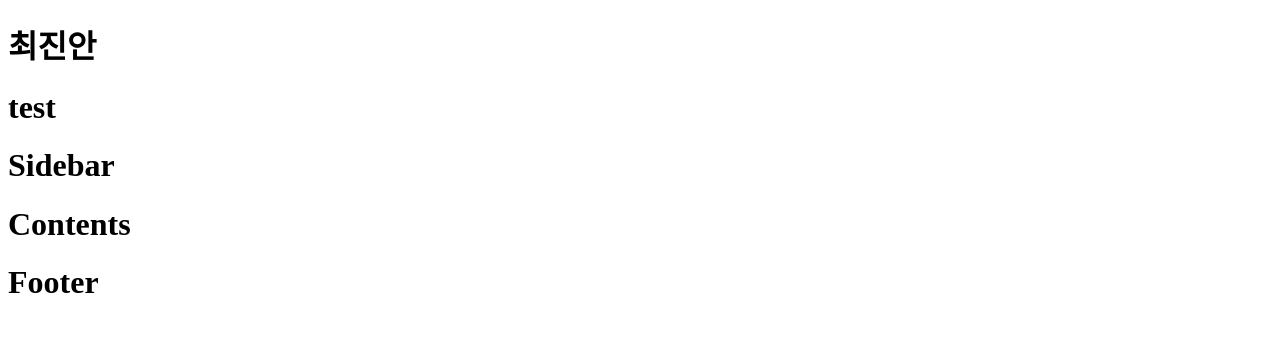
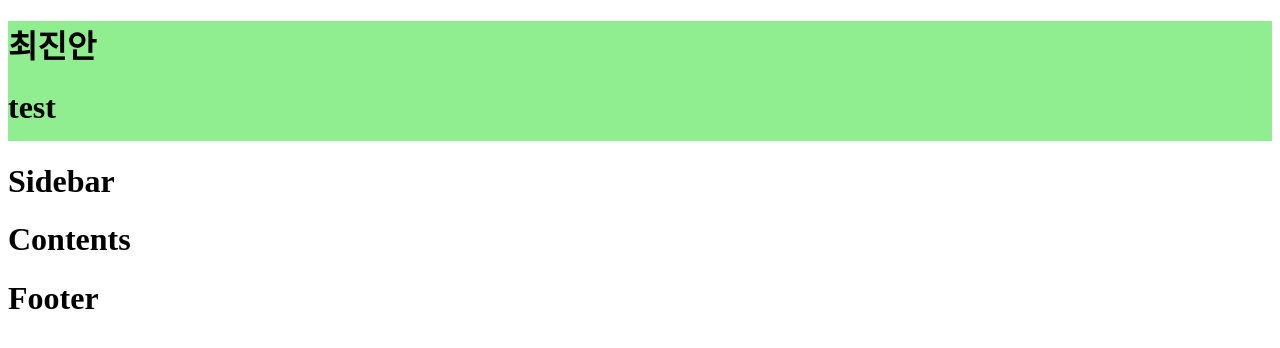
Before and after one commit to wlsdks/React-Study, a React (Create React App) app in the folder react-standard/: page / in a window 1280 px wide. Shown: the top 348 px of the page. Built offline with nearby package versions, Linux system fonts and the light colour scheme.

Commit message:
HeaderContainer 컴포넌트에 적용
import styled를 선언해서 사용한다.

```diff
--- a/react-standard/src/layout/Header.tsx
+++ b/react-standard/src/layout/Header.tsx
@@ -1,7 +1,15 @@
+import styled from "styled-components";
+
 type Props = {
     title: string;
     description?: string;
 };
+
+const HeaderContainer = styled.header`
+    width: 100%;
+    height: 120px;
+    background-color: lightgreen;
+`;
 
 /**
  * @description 헤더 컴포넌트
@@ -9,10 +17,10 @@ type Props = {
 function Header({ title, description }: Props) {
     // view -> 아래 {}안에 js의 변수나 함수를 넣을수가 있다.
     return (
-        <>
+        <HeaderContainer>
             <h1>{title}</h1>
             <h1>{description}</h1>
-        </>
+        </HeaderContainer>
     );
 }
 
```
